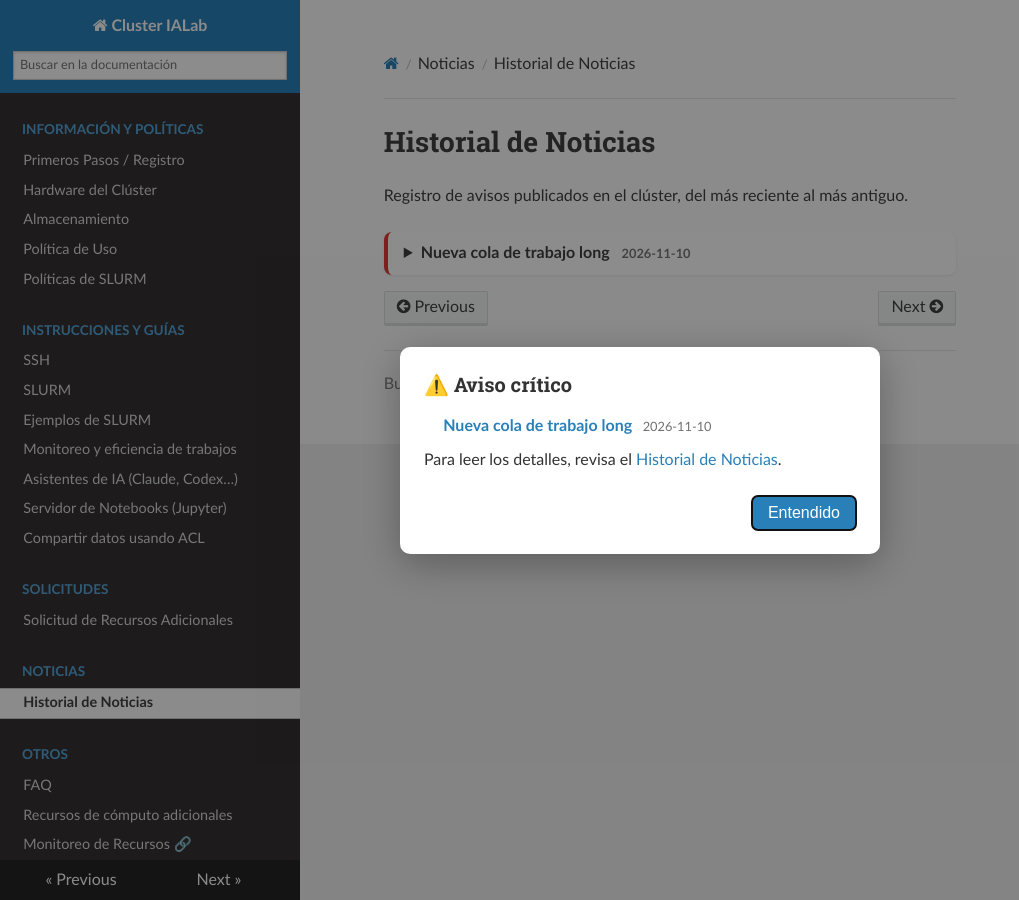
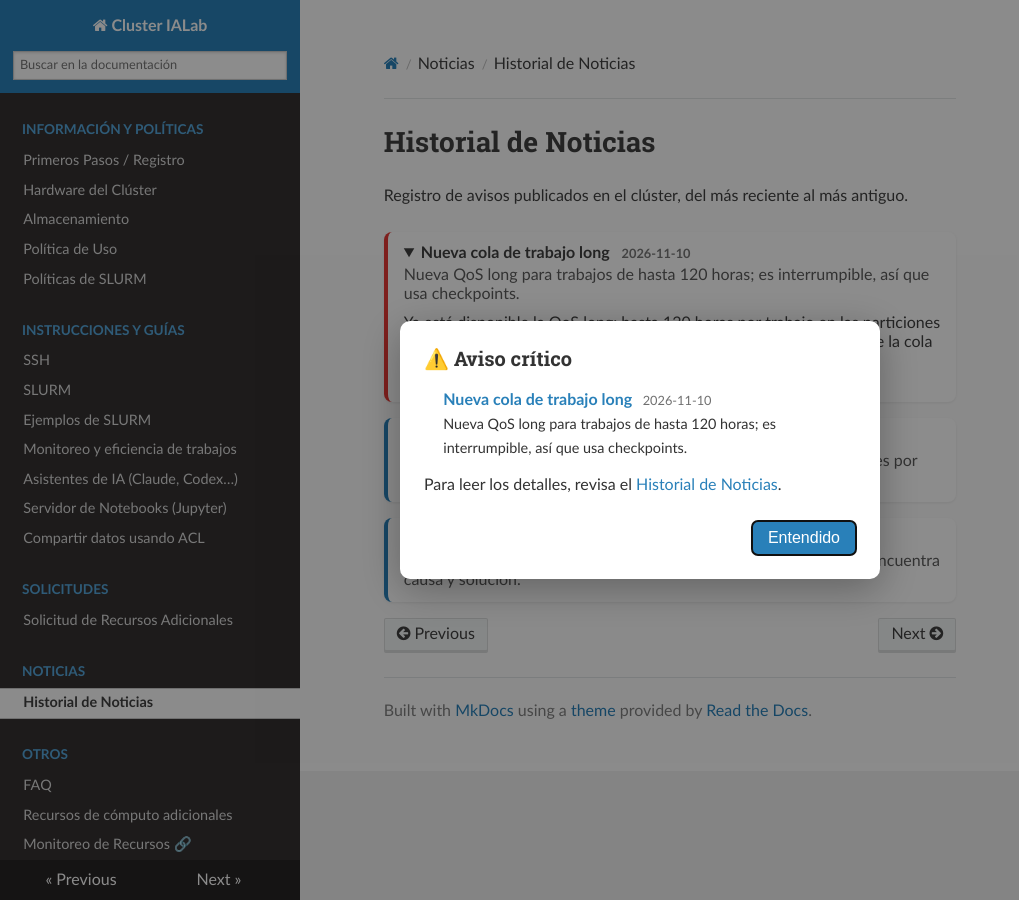
Before and after one commit to Sysadmins-CENIA/Cluster-IALab-Docs, an MkDocs documentation site: the page built from docs/novedades.md, in a window 1280 px wide. Shown: the whole page, without its empty margins (0-1019 px from the left). Built offline with MkDocs 1.6.1, drawn with Linux system fonts in a browser that asks for light colours; nearby versions of some CDN libraries.

Commit message:
Noticias: descripción breve en popup e historial; historial abre la más reciente; dos noticias de ejemplo

```diff
--- a/docs/data/news.json
+++ b/docs/data/news.json
@@ -4,6 +4,7 @@
       "id": "1",
       "severity": "critical",
       "title": "Nueva cola de trabajo long",
+      "summary": "Nueva QoS long para trabajos de hasta 120 horas; es interrumpible, así que usa checkpoints.",
       "body": "Ya está disponible la QoS long: hasta 120 horas por trabajo en las particiones ialab-low-unlimit e ialab-high-unlimit. Es interrumpible: un trabajo de la cola debug puede cancelarlo y reencolarlo (parte de cero) tras 2 horas de ejecución, así que usa checkpoints. Detalles en Políticas de SLURM.",
       "date": "2026-11-10",
       "expires": "2026-12-10"
--- a/docs/data/news_history.json
+++ b/docs/data/news_history.json
@@ -4,8 +4,25 @@
       "id": "1",
       "severity": "critical",
       "title": "Nueva cola de trabajo long",
+      "summary": "Nueva QoS long para trabajos de hasta 120 horas; es interrumpible, así que usa checkpoints.",
       "body": "Ya está disponible la QoS long: hasta 120 horas por trabajo en las particiones ialab-low-unlimit e ialab-high-unlimit. Es interrumpible: un trabajo de la cola debug puede cancelarlo y reencolarlo (parte de cero) tras 2 horas de ejecución, así que usa checkpoints. Detalles en Políticas de SLURM.",
       "date": "2026-11-10"
+    },
+    {
+      "id": "2",
+      "severity": "info",
+      "title": "Nueva guía de monitoreo y eficiencia de trabajos",
+      "summary": "Revisa cuánto usaron realmente tus trabajos con seff, sacct y reportes por correo.",
+      "body": "Publicamos la guía «Monitoreo y eficiencia de trabajos». Con seff y sacct puedes comparar lo que pidió un trabajo con lo que usó. Si agregas la línea #SENDJOBREPORT a tu script de sbatch, recibirás un resumen por correo al terminar cada trabajo, y el día 1 de cada mes llega un reporte de tu uso del mes. Pedir solo lo necesario hace que tus trabajos esperen menos en cola.",
+      "date": "2026-10-22"
+    },
+    {
+      "id": "3",
+      "severity": "info",
+      "title": "La FAQ ahora es una guía de solución de problemas",
+      "summary": "La FAQ se reorganizó por error: busca el mensaje que te aparece y encuentra causa y solución.",
+      "body": "Reescribimos la FAQ como una guía de solución de problemas, organizada por el mensaje de error que ves (conexión SSH, trabajos de SLURM, almacenamiento y permisos, GPU, y contenedores). Cada entrada explica la causa probable y los pasos para resolverlo.",
+      "date": "2026-08-19"
     }
   ]
 }
--- a/docs/javascripts/news.js
+++ b/docs/javascripts/news.js
@@ -23,12 +23,21 @@ function anchorId(n) {
   return "noticia-" + String(n.id).replace(/[^\w-]/g, "");
 }
 
-// Solo el encabezado (título y fecha); el detalle está en el historial
+const BRIEF_MAX = 160;
+
+// Descripción breve: el campo "summary" o, si no hay, la primera oración del detalle (acotada)
+function briefOf(n) {
+  const text = String(n.summary || (n.body || "").split(/(?<=[.!?])\s/)[0] || "").trim();
+  return text.length > BRIEF_MAX ? text.slice(0, BRIEF_MAX - 1).trimEnd() + "…" : text;
+}
+
+// Encabezado (título, fecha y descripción breve); el detalle está en el historial
 function popupHtml(pending, newsPage) {
   const title = pending.length > 1 ? "Avisos críticos" : "Aviso crítico";
   const list = pending.map(n => `
         <li><a class="news-popup-item" href="${escapeHtml(newsPage)}#${anchorId(n)}">${escapeHtml(n.title)}</a>
-          <small>${escapeHtml(n.date || "")}</small></li>`).join("");
+          <small>${escapeHtml(n.date || "")}</small>
+          <p class="news-brief">${escapeHtml(briefOf(n))}</p></li>`).join("");
   return `
     <div class="news-popup" role="dialog" aria-modal="true" aria-labelledby="news-popup-title">
       <h3 id="news-popup-title">⚠️ ${title}</h3>
@@ -41,18 +50,20 @@ function popupHtml(pending, newsPage) {
     </div>`;
 }
 
-// Un desplegable (<details>) por noticia, de la más reciente a la más antigua
+// Un desplegable (<details>) por noticia, de la más reciente a la más antigua;
+// la más reciente viene abierta
 function historyHtml(items) {
   const sorted = [...items].sort((a, b) => (b.date || "").localeCompare(a.date || ""));
-  return sorted.map(n => `
-    <details class="news-item ${escapeHtml(n.severity || "info")}" id="${anchorId(n)}">
-      <summary><span class="news-title">${escapeHtml(n.title)}</span> <small>${escapeHtml(n.date || "")}</small></summary>
+  return sorted.map((n, i) => `
+    <details class="news-item ${escapeHtml(n.severity || "info")}" id="${anchorId(n)}"${i === 0 ? " open" : ""}>
+      <summary><span class="news-title">${escapeHtml(n.title)}</span> <small>${escapeHtml(n.date || "")}</small>
+        <span class="news-brief">${escapeHtml(briefOf(n))}</span></summary>
       <div class="news-body">${escapeHtml(n.body || "")}</div>
     </details>`).join("") || "<p>Aún no hay avisos publicados.</p>";
 }
 
 if (typeof module !== "undefined" && module.exports) {
-  module.exports = { escapeHtml, isActive, pendingCritical, popupHtml, historyHtml, anchorId };
+  module.exports = { escapeHtml, isActive, pendingCritical, briefOf, popupHtml, historyHtml, anchorId };
 }
 
 if (typeof document !== "undefined") {
--- a/docs/stylesheets/layout.css
+++ b/docs/stylesheets/layout.css
@@ -94,6 +94,8 @@
 .news-item summary { cursor: pointer; font-weight: 600; }
 .news-item summary:focus-visible { outline: 2px solid #2980b9; outline-offset: 2px; }
 .news-item .news-body { margin-top: .6rem; font-weight: normal; }
+.news-item .news-brief { display: block; font-weight: normal; opacity: .85; margin-top: .2rem; }
+.news-popup-list .news-brief { margin: .15rem 0 0; font-size: .9rem; }
 
 /* ===== Popup de avisos críticos ===== */
 .news-popup-backdrop {
```
Also changed, not shown: 1 other file.
